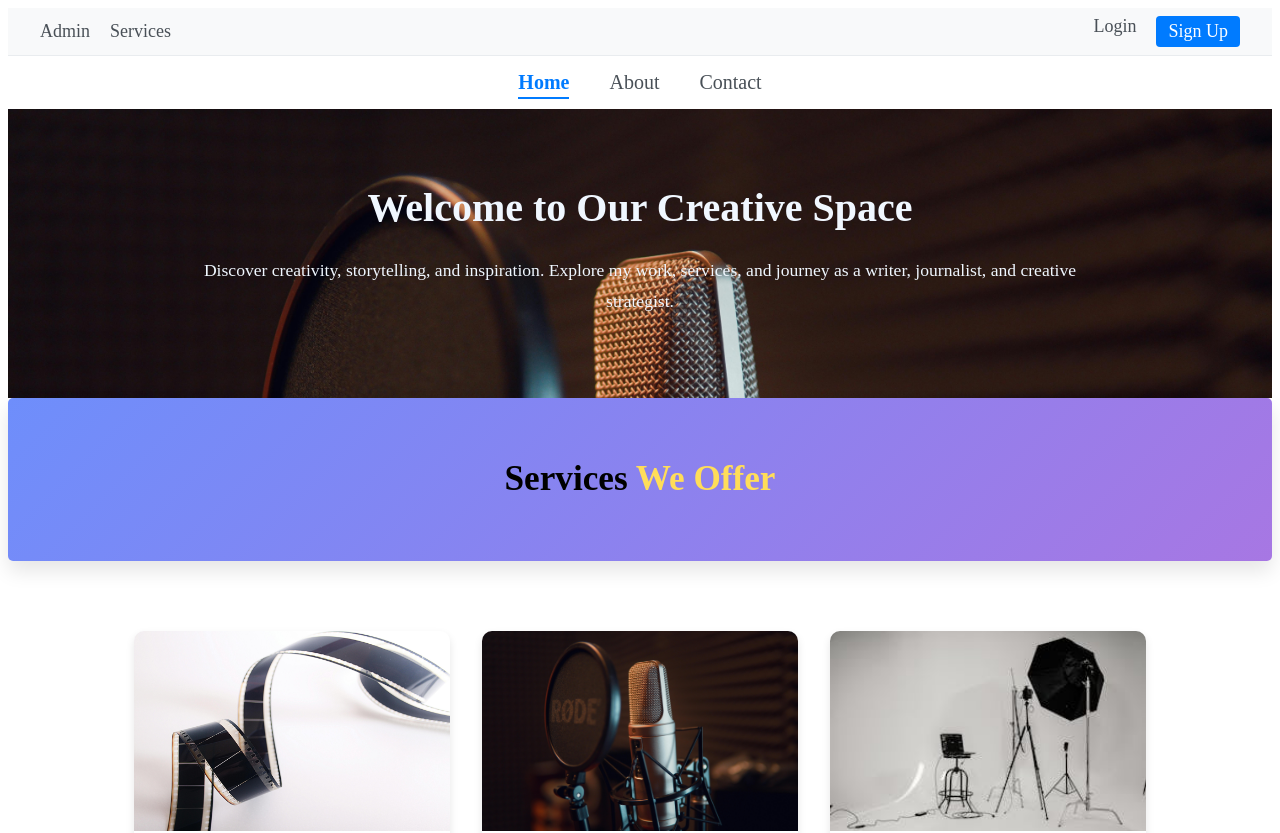
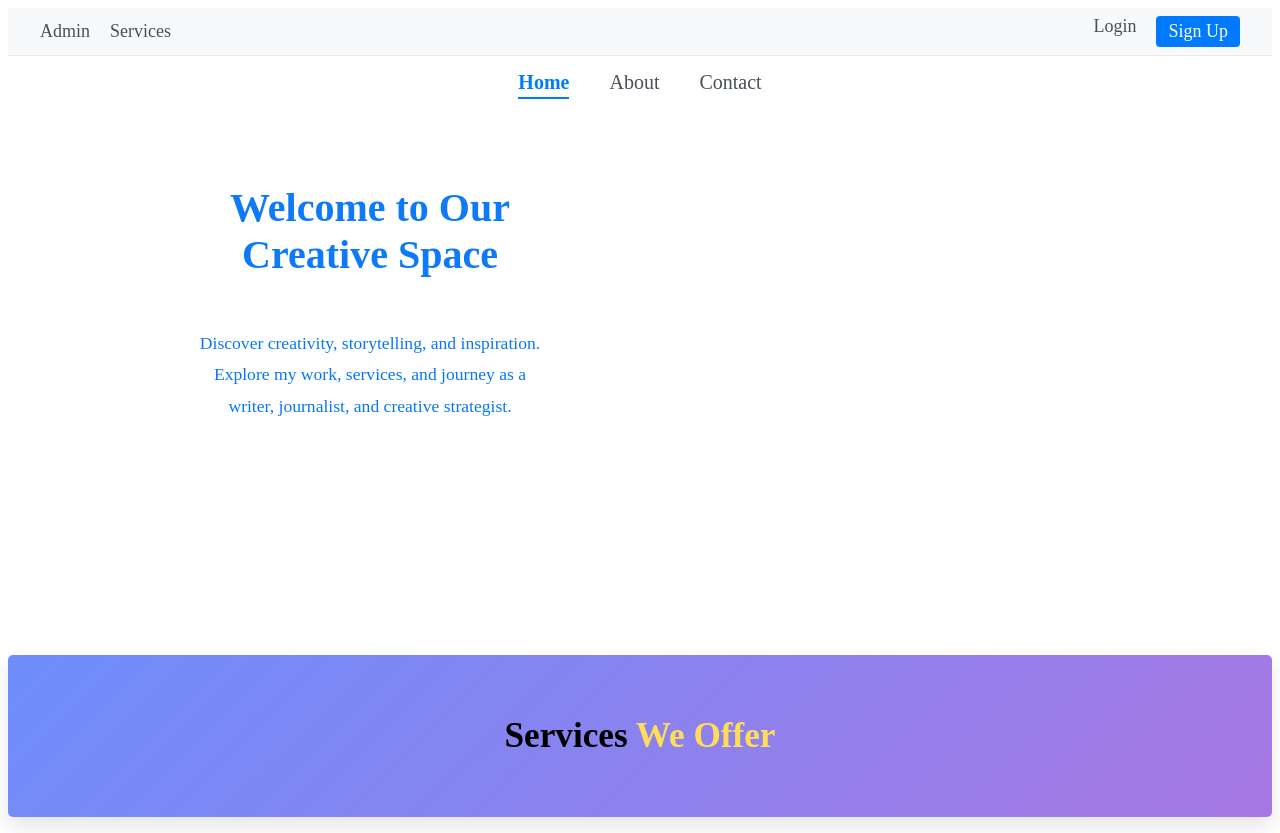
Before and after one commit to markderrck5445/react, a React (Create React App) app in the folder project1/: page / in a window 1280 px wide. Shown: the top 833 px of the page. Built offline with nearby package versions, Linux system fonts and the light colour scheme.

Commit message:
changed the lading page

```diff
--- a/project1/src/index.css
+++ b/project1/src/index.css
@@ -464,7 +464,9 @@
   /* Services styles */
 
   .container-con {
-    background-image: url('img/pic6.jpg');
+    height: 50vh;
+
+    inset: 0;
     background-size: cover;
     padding: 3rem 10%;
     display: flex;
@@ -479,9 +481,15 @@
 
 .shilla {
     font-size: 2.5rem;
-    margin-bottom: 1.5rem;
-    color: #f0f7ff;
+    margin-bottom: 50px;
+    margin-right: 60%;
+    color: #0e7af7;
     position: relative;
+}
+
+.shilla h1{
+    font-size: 3rem;
+    margin-bottom: 20px;
 }
 
 .shilla span {
@@ -490,14 +498,16 @@
 
 .col-1 p {
     font-size: 1.1rem;
-    margin-bottom: 2rem;
-    color: #f0f7ff;
+    margin-bottom: 20%;
+    color: #0877f7;
     line-height: 1.8;
+    margin-right: 60%;
 }
 
 .title2 {
     text-align: center;
-    margin-bottom: 70px;
+    margin-top: 50px;
+    margin-bottom: 100px;
     padding: 30px;
     background: linear-gradient(135deg, #6e8efb, #a777e3);
     padding: 2rem 0;
--- a/project1/src/pages/Contact.js
+++ b/project1/src/pages/Contact.js
@@ -1,4 +1,5 @@
 import { useState } from 'react';
+import logo192 from '../img/logo192.png'; // Adjust the path as necessary
 
 function ContactForm() {
   const [formData, setFormData] = useState({
```
